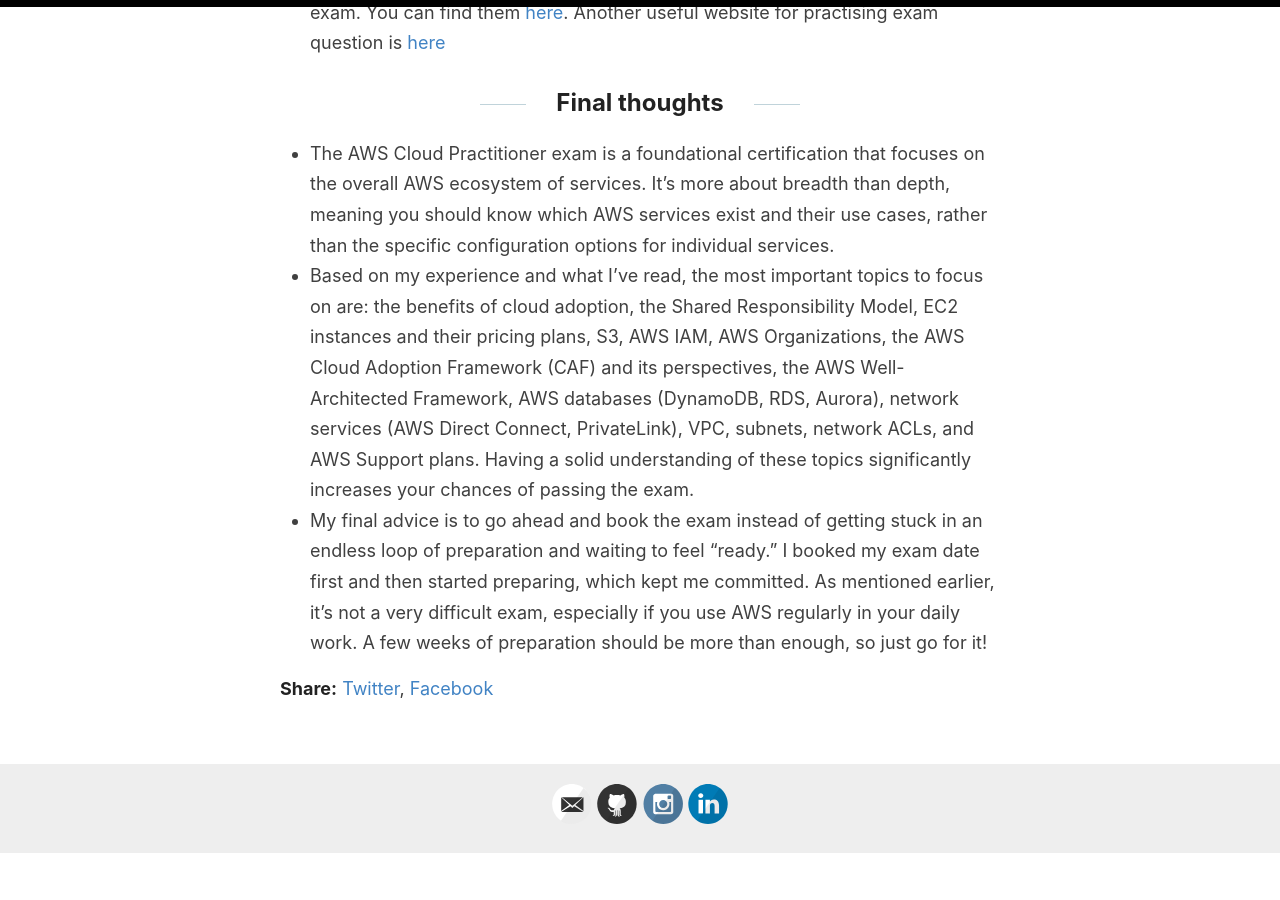
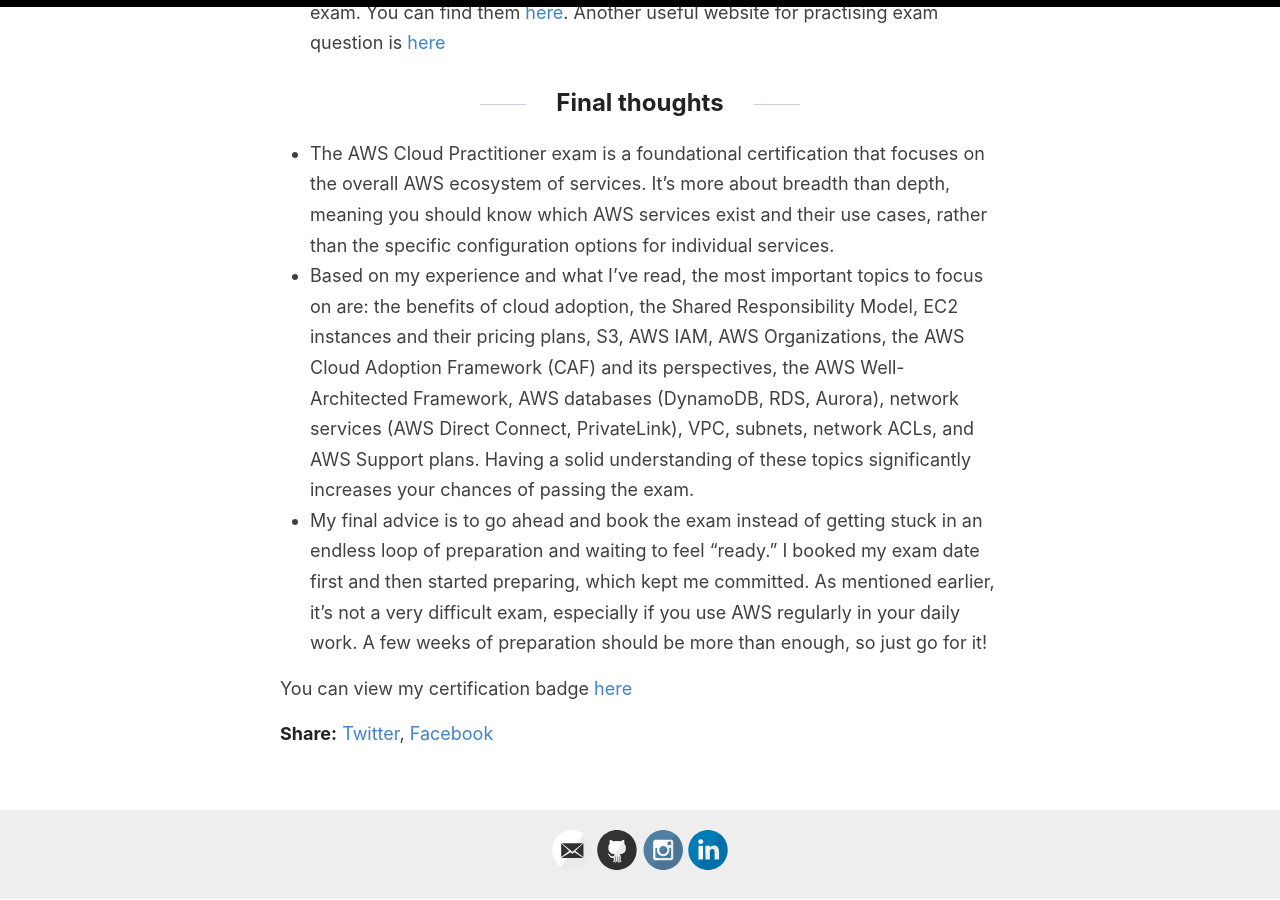
Before and after one commit to Ubaidbutt/ubaidbutt.github.io, a Jekyll site: the page built from _posts/2024-12-12-aws-cloud-practitioner-certification.md, in a window 1280 px wide and 900 px high, scrolled down 1472 px. Built offline with Jekyll 4.4.1, drawn with Linux system fonts in a browser that asks for light colours; before the commit the page ends 2326 px from its top, so only the background shows below that.

Commit message:
Add certification badge

```diff
--- a/_posts/2024-12-12-aws-cloud-practitioner-certification.md
+++ b/_posts/2024-12-12-aws-cloud-practitioner-certification.md
@@ -21,3 +21,5 @@
 - The AWS Cloud Practitioner exam is a foundational certification that focuses on the overall AWS ecosystem of services. It’s more about breadth than depth, meaning you should know which AWS services exist and their use cases, rather than the specific configuration options for individual services.
 - Based on my experience and what I’ve read, the most important topics to focus on are: the benefits of cloud adoption, the Shared Responsibility Model, EC2 instances and their pricing plans, S3, AWS IAM, AWS Organizations, the AWS Cloud Adoption Framework (CAF) and its perspectives, the AWS Well-Architected Framework, AWS databases (DynamoDB, RDS, Aurora), network services (AWS Direct Connect, PrivateLink), VPC, subnets, network ACLs, and AWS Support plans. Having a solid understanding of these topics significantly increases your chances of passing the exam.
 - My final advice is to go ahead and book the exam instead of getting stuck in an endless loop of preparation and waiting to feel "ready." I booked my exam date first and then started preparing, which kept me committed. As mentioned earlier, it’s not a very difficult exam, especially if you use AWS regularly in your daily work. A few weeks of preparation should be more than enough, so just go for it!
+
+You can view my certification badge [here](https://www.credly.com/badges/2d1b2a23-740b-46d2-a307-c1ed8caf105c/public_url)
```
